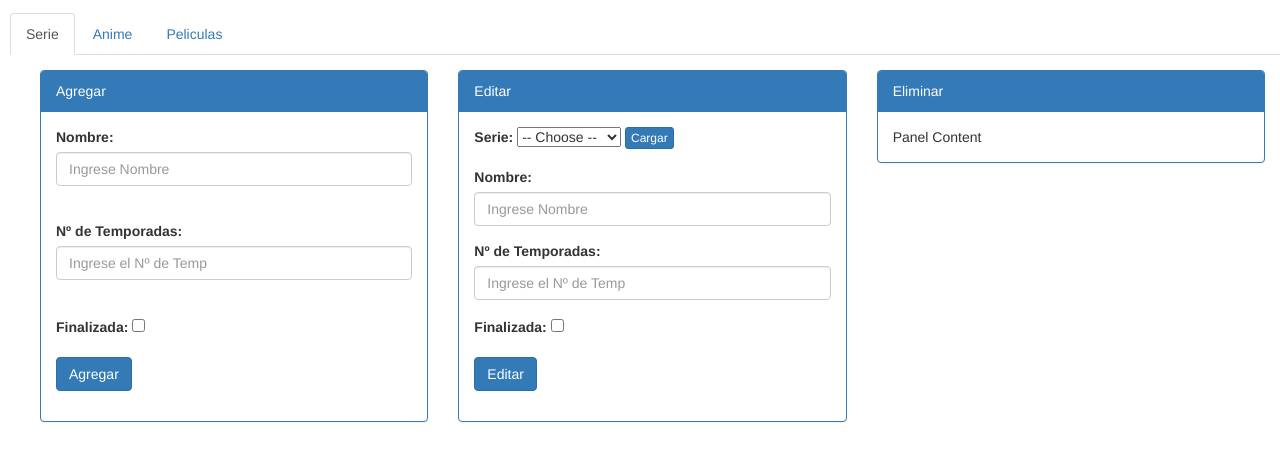
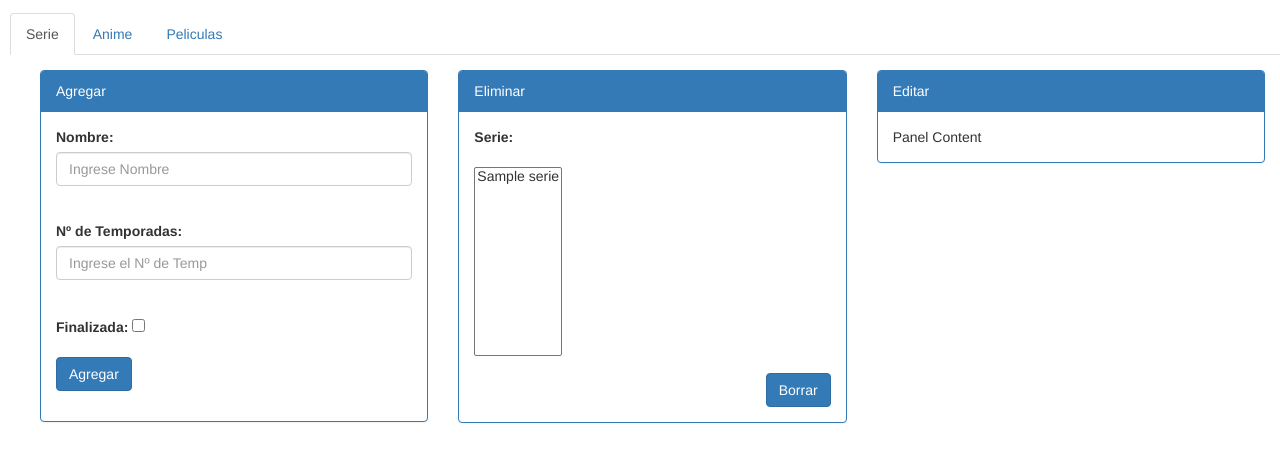
Before and after one commit to sopoco/ci, a CodeIgniter app: page /ci/panel in a window 1280 px wide. Shown: the part 51-513 px from the top of the page. Run offline with CodeIgniter, Linux system fonts and the light colour scheme; tables that the repository leaves empty or names only in its code hold one stand-in row (values such as "Sample post"); some libraries are stand-ins or nearby versions.

Commit message:
eliminar series listo

```diff
--- a/application/controllers/panel.php
+++ b/application/controllers/panel.php
@@ -14,11 +14,12 @@ class Panel extends CI_Controller
 		$datos['pass'] = $this->session->userdata('pass');
 
 		$dropdownSeries['nombreSerie'] = $this->selectSeries();
-		//print_r($dropdownSeries['nombre']);
 
 
 		$this->load->view('panel_view',$datos);
-		$this->load->view('panels/serie', $dropdownSeries);
+		$this->load->view('panels/serie_add');
+		$this->load->view('panels/serie_delete',$dropdownSeries);
+		//$this->load->view('panels/serie_update',$list);
 	}
 
 	public function insertSerie()
@@ -43,10 +44,19 @@ class Panel extends CI_Controller
 		redirect(base_url());
 	}
 
-	public function selectSeries()
+
+	private function selectSeries()//carga las series en dropdown
 	{
 		$data['nombre'] = $this->series_model->selectAllSeries();
 		return $data['nombre'];
+	}
+
+	public function deleteSerie()//borra serie
+	{
+		$serie = $this->input->post('selectSerie');
+
+		$this->series_model->deleteSerie($serie);
+		redirect(base_url());
 	}
 
 	private function createSerieID()
--- a/application/models/series_model.php
+++ b/application/models/series_model.php
@@ -27,7 +27,8 @@ class Series_model extends CI_Model
 
 		if ($query->num_rows() > 0)
         {
-        	return $query->result_array();
+       		return $query->result_array();
+        	//return $query->row_array();
         }
         else
         {
@@ -35,22 +36,28 @@ class Series_model extends CI_Model
         }
 	}
 
-	/*function loadSerie($nombreSerie)
+	function loadSerie($nombreSerie)
 	{
-		$this->db->select('nombre','temporadas','finalizada')
+		$this->db->select('*');
 		$this->db->from('serie');
 		$this->db->where('nombre',$nombreSerie);
 		$query = $this->db->get();
 
 		if ($query->num_rows() > 0)
         {
-        	return $query->result_array();
+        	return $query->row_array();
         }
         else
         {
         	return NULL;
         }
-	}*/
+	}
+
+	function deleteSerie($nombre)
+	{
+    	$this->db->where('nombre', $nombre);
+    	$this->db->delete('serie');
+	}
 
 
 
--- a/application/views/panel_view.php
+++ b/application/views/panel_view.php
@@ -1,3 +1,4 @@
+<!DOCTYPE html>
 <html>
 	<head>
 		<meta charset="utf-8" />
@@ -24,7 +25,7 @@
 					    </div>
 
 					    <div class="collapse navbar-collapse navbar-ex6-collapse" >
-					    	<ul class="nav navbar-nav"  style:'width:50%'>
+					    	<ul class="nav navbar-nav">
 					    		<li><a href="<?php echo base_url() ?>panel">Inicio </a></li>
 								<li class="dropdown">
 				                	<a href="#" class="dropdown-toggle" data-toggle="dropdown"> Backup <span class="caret"></span></a>
--- a/application/views/panels/serie.php
+++ /dev/null
@@ -1,192 +0,0 @@
-			<div class="row" id="addBackup">
-				<ul class="nav nav-tabs">
-	 				<li class="active"><a data-toggle="tab" href="#home">Serie</a></li>
-	  				<li><a data-toggle="tab" href="#menu1">Anime</a></li>
-	  				<li><a data-toggle="tab" href="#menu2">Peliculas</a></li>
-				</ul>
-
-				<div class="tab-content">
-	 				<div id="home" class="tab-pane fade in active">
-
-	    					<div class="panel-body">
-			  					<div class="col-xs-4 col-md-4">
-							    	<div class="panel panel-primary" >
-			      						<div class="panel-heading">Agregar</div>
-			     					 	<div class="panel-body">
-
-
-			     					 		<?= form_open("panel/insertSerie");?>
-
-			     					 		<?
-			     					 			$nombre = array(
-			     					 				'name' => 'nombre',
-			     					 				'placeholder' => 'Ingrese Nombre',
-			     					 				'style' => 'width:100%',
-			     					 				'class' => 'form-control'
-			     					 				);
-
-			     					 			$temp = array(
-			     					 				'name' => 'temporada',
-			     					 				'placeholder' => 'Ingrese el Nº de Temp',
-			     					 				'style' => 'width:100%',
-			     					 				'class' => 'form-control'
-			     					 				);
-
-			     					 			$finalizada = array(
-			     					 				'name' => 'finalizada',
-			     					 				'value' => '1'
-			     					 				);
-
-			     					 			$addBoton = array(
-			     					 				'name' => 'insertSerie',
-			     					 				'value' => 'Agregar',
-			     					 				'class' => 'btn btn-primary'
-			     					 				);
-
-			     					 		 ?>
-
-			     					 		 <div class="form-group">
-				     					 		<?= form_label('Nombre: ', 'lblname'); ?>
-				     					 		<?= form_input($nombre); ?>
-				     					 	</div>
-
-				     					 	</br>
-
-				     					 	<div class="form-group">
-			     					 			<?= form_label('Nº de Temporadas: ', 'lblseason'); ?>
-			     					 			<?= form_input($temp); ?>
-			     					 		</div>
-
-			     					 		</br>
-
-			     					 		<div class="form-group">
-			     					 			<?= form_label('Finalizada: ', 'lblfinish'); ?>
-			     					 			<?= form_checkbox($finalizada, FALSE); ?>
-			     					 		</div>
-
-
-
-			     					 		<div class="form-group">
-			     					 			<?= form_submit($addBoton); ?>
-			     					 		</div>
-
-			     					 		<?=form_close(); ?>
-
-			     					 	</div>
-			     					</div>
-			  					</div>
-
-			   					<div class="col-xs-4 col-md-4">
-							    	<div class="panel panel-primary">
-			      						<div class="panel-heading">Editar</div>
-			     						 <div class="panel-body">
-			     						 	<?= form_open("panel/updateSerie");?>
-
-			     						 	<?
-
-			     						 		$dropdownSerie = array(
-			     						 			'name' => 'selectSerie',
-			     						 			'class' => 'dropdown'
-			     						 			);
-
-			     						 		$editNombre = array(
-			     					 				'name' => 'updateNombre',
-			     					 				'placeholder' => 'Ingrese Nombre',
-			     					 				'style' => 'width:100%',
-			     					 				'class' => 'form-control'
-			     					 				);
-
-			     					 			$editTemp = array(
-			     					 				'name' => 'updateTemporada',
-			     					 				'placeholder' => 'Ingrese el Nº de Temp',
-			     					 				'style' => 'width:100%',
-			     					 				'class' => 'form-control'
-			     					 				);
-
-			     					 			$editFinalizada = array(
-			     					 				'name' => 'updateFinalizada',
-			     					 				'value' => '1'
-			     					 				);
-
-			     					 			$editBoton = array(
-			     					 				'name' => 'updateSerie',
-			     					 				'value' => 'Editar',
-			     					 				'class' => 'btn btn-primary'
-			     					 				);
-
-			     					 			$editloadSerie = array(
-			     					 				'name' => 'loadSerie',
-			     					 				'value' => 'Cargar',
-			     					 				'class' => 'btn btn-primary btn-xs'
-			     					 				);
-
-			     						 	?>
-
-
-			     						 	<div class="form-group">
-			     						 		<?= form_label('Serie:  ', 'lblupdateSerie'); ?>
-			     						 		<?=form_dropdown($dropdownSerie,array('' => '-- Choose --') + array_column($nombreSerie,'nombre'),'');?>
-			     						 		<?= form_submit($editloadSerie); ?>
-			     						 	</div>
-
-			     						 	<div class="form-group">
-				     					 		<?= form_label('Nombre: ', 'lbleditname'); ?>
-				     					 		<?= form_input($editNombre); ?>
-				     					 	</div>
-
-				     					 	<div class="form-group">
-			     					 			<?= form_label('Nº de Temporadas: ', 'lbleditseason'); ?>
-			     					 			<?= form_input($editTemp); ?>
-			     					 		</div>
-
-			     					 		<div class="form-group">
-			     					 			<?= form_label('Finalizada: ', 'lbleditfinish'); ?>
-			     					 			<?= form_checkbox($editFinalizada, FALSE); ?>
-			     					 		</div>
-
-			     					 		<div class="form-group">
-			     					 			<?= form_submit($editBoton); ?>
-			     					 		</div>
-
-			     						 	<?=form_close(); ?>
-			     						 </div>
-			    					</div>
-	  							</div>
-
-
-			   					<div class="col-xs-4 col-md-4">
-							    	<div class="panel panel-primary">
-			      						<div class="panel-heading">Eliminar</div>
-			     						 <div class="panel-body">Panel Content</div>
-			    					</div>
-	  							</div>
-					    	</div>
-	  				</div>
-
-					<div id="menu1" class="tab-pane fade">
-						<h3>Menu 1</h3>
-						<p>Some content in menu 1.</p>
-					</div>
-
-					<div id="menu2" class="tab-pane fade">
-						<h3>Menu 2</h3>
-						<p>Some content in menu 2.</p>
-					</div>
-				</div
-
-
-
-
-
-
-
-
-  			</div>
-
-
-
-
-  			<script src="js/jquery.js"></script>
-			<script src="js/bootstrap.min.js"></script>
-		</body>
-</html>
--- /dev/null
+++ b/application/views/panels/serie_add.php
@@ -0,0 +1,77 @@
+			<div class="row" id="addBackup">
+
+				<ul class="nav nav-tabs">
+	 				<li class="active"><a data-toggle="tab" href="#serie">Serie</a></li>
+	  				<li><a data-toggle="tab" href="#anime">Anime</a></li>
+	  				<li><a data-toggle="tab" href="#pelicula">Peliculas</a></li>
+				</ul>
+
+				<div class="tab-content">
+	 				<div id="serie" class="tab-pane fade in active">
+
+	    					<div class="panel-body">
+			  					<div class="col-xs-4 col-md-4">
+							    	<div class="panel panel-primary" >
+			      						<div class="panel-heading">Agregar</div>
+			     					 	<div class="panel-body">
+
+			     					 		<?= form_open("panel/insertSerie");?>
+
+			     					 		<?
+			     					 			$nombre = array(
+			     					 				'name' => 'nombre',
+			     					 				'placeholder' => 'Ingrese Nombre',
+			     					 				'style' => 'width:100%',
+			     					 				'class' => 'form-control'
+			     					 				);
+
+			     					 			$temp = array(
+			     					 				'name' => 'temporada',
+			     					 				'placeholder' => 'Ingrese el Nº de Temp',
+			     					 				'style' => 'width:100%',
+			     					 				'class' => 'form-control'
+			     					 				);
+
+			     					 			$finalizada = array(
+			     					 				'name' => 'finalizada',
+			     					 				'value' => '1'
+			     					 				);
+
+			     					 			$addBoton = array(
+			     					 				'name' => 'insertSerie',
+			     					 				'value' => 'Agregar',
+			     					 				'class' => 'btn btn-primary'
+			     					 				);
+
+			     					 		 ?>
+
+			     					 		 <div class="form-group">
+				     					 		<?= form_label('Nombre: ', 'lblname'); ?>
+				     					 		<?= form_input($nombre); ?>
+				     					 	</div>
+
+				     					 	</br>
+
+				     					 	<div class="form-group">
+			     					 			<?= form_label('Nº de Temporadas: ', 'lblseason'); ?>
+			     					 			<?= form_input($temp); ?>
+			     					 		</div>
+
+			     					 		</br>
+
+			     					 		<div class="form-group">
+			     					 			<?= form_label('Finalizada: ', 'lblfinish'); ?>
+			     					 			<?= form_checkbox($finalizada, FALSE); ?>
+			     					 		</div>
+
+
+
+			     					 		<div class="form-group">
+			     					 			<?= form_submit($addBoton); ?>
+			     					 		</div>
+
+			     					 		<?=form_close(); ?>
+
+			     					 	</div>
+			     					</div>
+			  					</div>
--- /dev/null
+++ b/application/views/panels/serie_delete.php
@@ -0,0 +1,87 @@
+								<div class="col-xs-4 col-md-4">
+							    	<div class="panel panel-primary">
+			      						<div class="panel-heading">Eliminar</div>
+			     						 <div class="panel-body">
+
+			     						 	<? $serie2 = array(); ?>
+			     						 	<?php if (!empty($nombreSerie)): ?>
+				     						 	<?php foreach ($nombreSerie as $serie): ?>
+												    <?php $serie2[$serie['nombre']] =  $serie['nombre']; ?>
+												<?php endforeach ?>
+											<?php endif; ?>
+
+			     					 		<?= form_open('panel/deleteSerie');?>
+
+			     						 	<?
+
+			     						 		$dropdownSerie = array(
+			     						 			'name' => 'selectSerie',
+			     						 			'size'        => '11',
+			     						 			'type'         => 'text',
+			     						 			'class' => 'dropdown'
+			     						 			);
+
+			     								$editloadSerie = array(
+			     					 				'name' => 'btndeleteSerie',
+			     					 				'value' => 'Borrar',
+			     					 				'class' => 'btn btn-primary btn-md pull-right'
+			     					 				);
+			     						 	?>
+
+											<div class="form-group">
+			     						 		<?= form_label('Serie:  ', 'lblupdateSerie'); ?>
+											</div>
+
+
+
+
+
+
+
+
+
+										<!--	<?= print_r($nombreSerie[0]['nombre']);  ?> -->
+
+			     					 		<div class="form-group">
+			     						 		<?= form_dropdown($dropdownSerie, $serie2); ?>
+
+			     						 	<!--	<?= form_dropdown($dropdownSerie,array_column($nombreSerie,'nombre')); ?> -->
+			     						 	</div>
+
+											<?= form_submit($editloadSerie); ?>
+
+			     					 		<?=form_close(); ?>
+
+
+
+			     						 </div>
+			    					</div>
+	  							</div>
+
+
+			   					<div class="col-xs-4 col-md-4">
+							    	<div class="panel panel-primary">
+			      						<div class="panel-heading">Editar</div>
+			     						 <div class="panel-body">Panel Content</div>
+			    					</div>
+	  							</div>
+					    	</div>
+	  				</div>
+
+					<div id="anime" class="tab-pane fade">
+						<h3>Menu 1</h3>
+						<p>Some content in menu 1.</p>
+					</div>
+
+					<div id="pelicula" class="tab-pane fade">
+						<h3>Menu 2</h3>
+						<p>Some content in menu 2.</p>
+					</div>
+				</div
+  			</div>
+
+
+  			<script src="js/jquery.js"></script>
+			<script src="js/bootstrap.min.js"></script>
+		</body>
+</html>
--- a/application/views/welcome_message.php
+++ b/application/views/welcome_message.php
@@ -67,6 +67,7 @@ defined('BASEPATH') OR exit('No direct script access allowed');
 </head>
 <body>
 
+
 <div id="container">
 	<h1>Welcome to CodeIgniter!</h1>
 
--- a/css/sopo.css
+++ b/css/sopo.css
@@ -9,3 +9,8 @@
 	padding-top: 50px;
 	padding-left: 0px;
 }
+
+#btndeleteSerie
+{
+	padding-left: 40px;
+}
```
